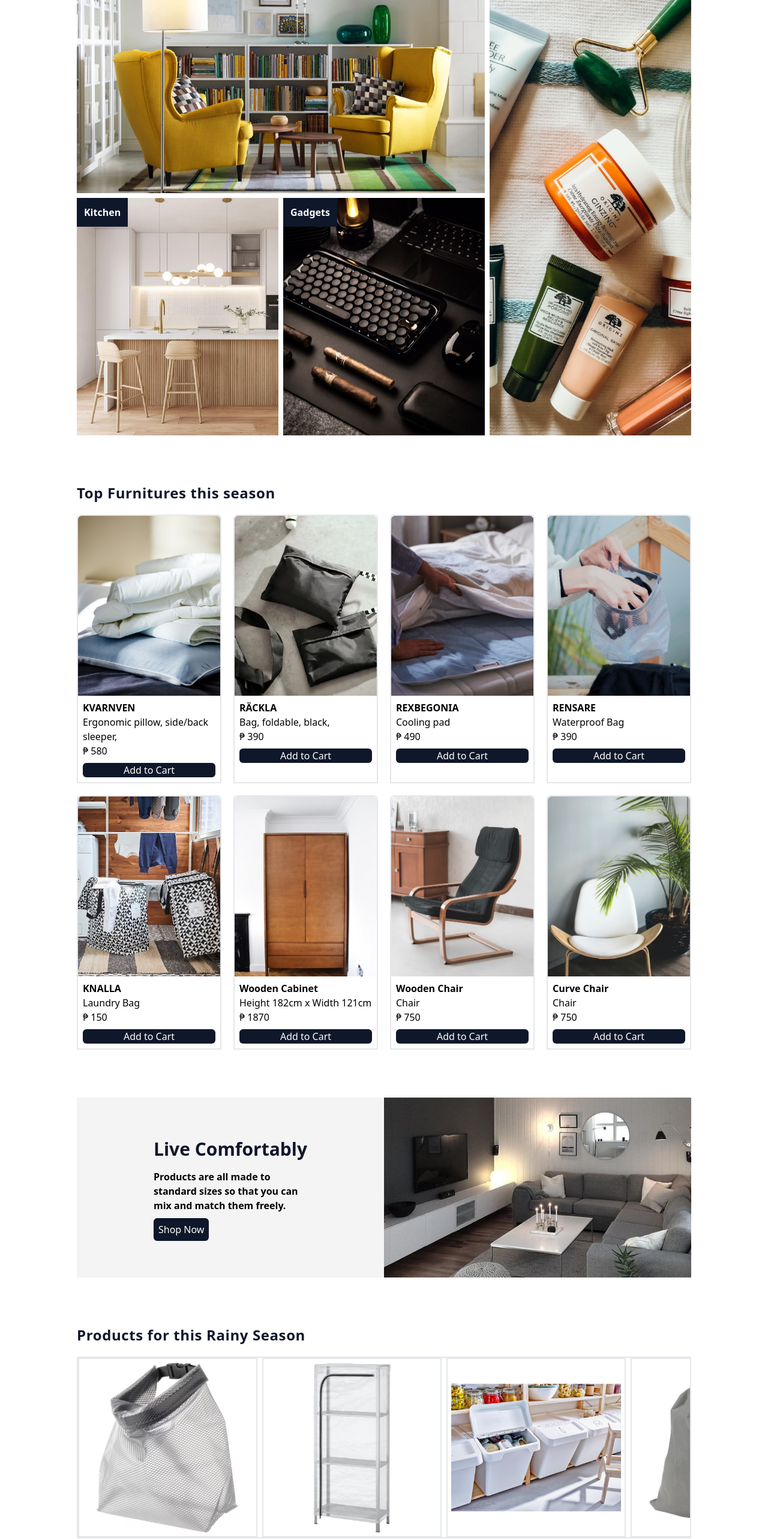
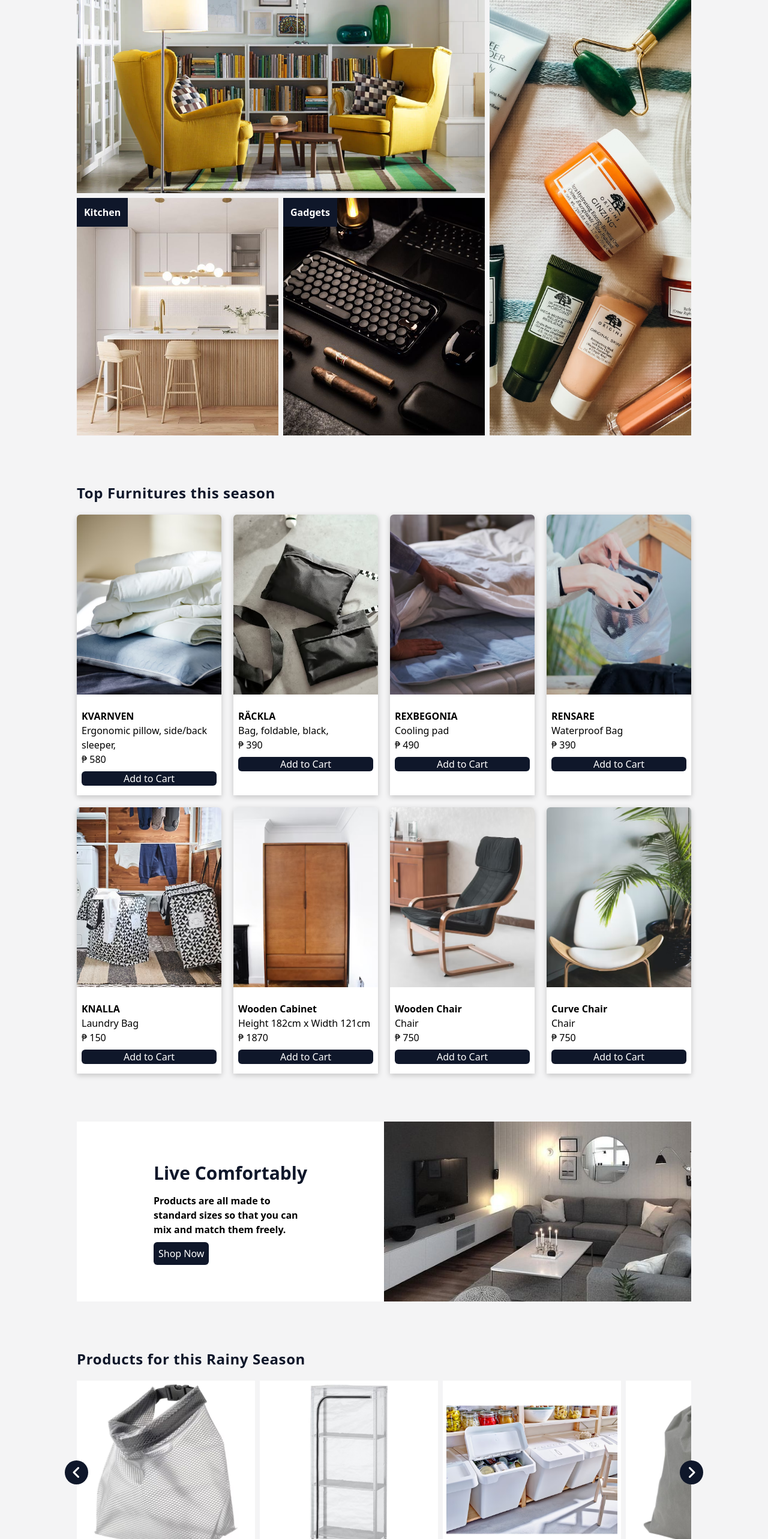
Before and after one commit to RieEvans/Cartimar, a React (Vite) app: page / in a window 1280 px wide. Shown: the part 234-2800 px from the top of the page at 60% size. Built offline with nearby package versions, Linux system fonts and the light colour scheme.

Commit message:
updateCart

```diff
--- a/src/Layout/ProductsLayout.jsx
+++ b/src/Layout/ProductsLayout.jsx
@@ -8,7 +8,7 @@ export const ProductsLayout = () => {
   };
 
   return (
-    <section className="mt-40">
+    <section className="mt-40 ">
       <h1 className="font-bold text-3xl text-center">{itemName}</h1>
       <div className="flex flex-wrap items-center justify-start gap-5 mt-10">
         <NavLink
--- a/src/Pages/Home.jsx
+++ b/src/Pages/Home.jsx
@@ -11,7 +11,7 @@ export const Home = () => {
       <div className="h-[100vh] grid md:grid-cols-2 xl:grid-cols-3 gap-2 ">
         <Link to={`categories/furnitures`} className="relative overflow-hidden col-span-2 hover:bg-gradient-to-tr from-slate-900 to-slate-500 ">
           <img
-            className="w-full h-full object-cover mix-blend-overlay "
+            className="w-full h-full object-cover  "
             src="/product/furniture6.avif"
           />
           <h1 className="absolute top-0 left-0 bg-slate-900 text-white text-slate-900 p-3  font-semibold">
@@ -20,7 +20,7 @@ export const Home = () => {
         </Link>
         <Link to={`categories/skincare`} className="relative overflow-hidden row-span-2 hover:bg-gradient-to-tr from-slate-900 to-slate-500">
           <img
-            className="w-full h-full object-cover  mix-blend-overlay"
+            className="w-full h-full object-cover  "
             src="/product/skincare2.avif"
           />
           <h1 className="absolute top-0 left-0 bg-slate-900 text-white text-slate-900 p-3  font-semibold">
@@ -29,7 +29,7 @@ export const Home = () => {
         </Link>
         <Link to={`categories/kitchen`} className="relative overflow-hidden hover:bg-gradient-to-tr from-slate-900 to-black-500 ">
           <img
-            className="w-full h-full object-cover mix-blend-overlay"
+            className="w-full h-full object-cover "
             src="/product/kitchen.jpg"
           />
           <h1 className="absolute top-0 left-0 bg-slate-900 text-white text-slate-900 p-3  font-semibold">
@@ -38,7 +38,7 @@ export const Home = () => {
         </Link>
         <Link to={`categories/tech`} className="relative overflow-hidden hover:bg-gradient-to-tr from-slate-900 to-black-900">
           <img
-            className="w-full h-full object-cover mix-blend-overlay"
+            className="w-full h-full object-cover "
             src="/product/gadgets.jpg"
           />
           <h1 className="absolute top-0 left-0 bg-slate-900 text-white text-slate-900 p-3  font-semibold">
@@ -56,7 +56,7 @@ export const Home = () => {
             return (
               <Link
                 to={`/categories/product/${items.id}`}
-                className="border-2 hover:border-slate-900 transition rounded-t-md"
+                className="bg-white space-y-4 pb-2 shadow-[0_3px_10px_rgb(0,0,0,0.2)] rounded-t-md"
                 key={items.id}>
                 <div className="h-[300px]">
                   <img
@@ -81,7 +81,7 @@ export const Home = () => {
       </div>
 
       <div className="my-20 ">
-        <div className="flex bg-zinc-100 items-center py-10 h-[300px] overflow-hidden ">
+        <div className="flex bg-white items-center py-10 h-[300px] overflow-hidden ">
           <div className=" w-full flex flex-col items-center ">
             <div className="mx-auto sm:w-[80%] md:w-[50%]">
               <h1 className="text-slate-900 font-bold text-3xl">
--- a/src/Pages/categories/Chairs.jsx
+++ b/src/Pages/categories/Chairs.jsx
@@ -8,7 +8,7 @@ export const Chairs = () => {
     <div className=' mt-5 grid sm:grid-cols-2 md:grid-cols-3 xl:grid-cols-4 gap-2'>
       {filterItems.map((items) => {
          return (
-          <Link to={`/categories/product/${items.id}`} className='border-2 hover:border-slate-900 transition rounded-t-md' key={items.id}>
+          <Link to={`/categories/product/${items.id}`} className='bg-white shadow-[0_3px_10px_rgb(0,0,0,0.2)] pb-2 rounded-xl' key={items.id}>
               <div className='h-[300px]'>
                   <img className='w-full h-full object-cover rounded-t-md' src={items.img} alt="" />
               </div>
--- a/src/Pages/categories/Furnitures.jsx
+++ b/src/Pages/categories/Furnitures.jsx
@@ -6,10 +6,10 @@ export const Furnitures = () => {
   const filterItems = AllProducts.filter((items) => items.category === "Furniture" || items.category === "rainy")
 
   return (
-    <div className=' mt-5 grid sm:grid-cols-2 md:grid-cols-3 xl:grid-cols-4 gap-2'>
+    <div className=' mt-5 grid sm:grid-cols-2 md:grid-cols-3 xl:grid-cols-4 gap-5'>
       {filterItems.map((items) => {
          return (
-          <Link to={`/categories/product/${items.id}`}  className='border-2 hover:border-slate-900 transition rounded-t-md' key={items.id}>
+          <Link to={`/categories/product/${items.id}`}  className='bg-white shadow-[0_3px_10px_rgb(0,0,0,0.2)] pb-2 rounded-xl' key={items.id}>
               <div className='h-[300px]'>
                   <img className='w-full h-full object-cover rounded-t-md' src={items.img} alt="" />
               </div>
--- a/src/Pages/categories/Kitchen.jsx
+++ b/src/Pages/categories/Kitchen.jsx
@@ -8,7 +8,7 @@ export const Kitchen = () => {
     <div className=' mt-5 grid sm:grid-cols-2 md:grid-cols-3 xl:grid-cols-4 gap-2'>
       {filterItems.map((items) => {
          return (
-          <Link to={`/categories/product/${items.id}`} className='border-2 hover:border-slate-900 transition rounded-t-md' key={items.id}>
+          <Link to={`/categories/product/${items.id}`} className='bg-white shadow-[0_3px_10px_rgb(0,0,0,0.2)] pb-2 rounded-xl' key={items.id}>
               <div className='h-[300px]'>
                   <img className='w-full h-full object-cover rounded-t-md' src={items.img} alt="" />
               </div>
--- a/src/Pages/categories/Skincare.jsx
+++ b/src/Pages/categories/Skincare.jsx
@@ -8,7 +8,7 @@ export const Skincare = () => {
     <div className=' mt-5 grid sm:grid-cols-2 md:grid-cols-3 xl:grid-cols-4 gap-2'>
       {filterItems.map((items) => {
          return (
-          <Link to={`/categories/product/${items.id}`} className='border-2 hover:border-slate-900 transition rounded-t-md' key={items.id}>
+          <Link to={`/categories/product/${items.id}`} className='bg-white shadow-[0_3px_10px_rgb(0,0,0,0.2)] pb-2 rounded-xl' key={items.id}>
               <div className='h-[300px]'>
                   <img className='w-full h-full object-cover rounded-t-md' src={items.img} alt="" />
               </div>
--- a/src/Pages/categories/Tech.jsx
+++ b/src/Pages/categories/Tech.jsx
@@ -8,7 +8,7 @@ export const Tech = () => {
     <div className=' mt-5 grid sm:grid-cols-2 md:grid-cols-3 xl:grid-cols-4 gap-2'>
     {filterItems.map((items) => {
        return (
-        <Link to={`/categories/product/${items.id}`} className='border-2 hover:border-slate-900 transition rounded-t-md' key={items.id}>
+        <Link to={`/categories/product/${items.id}`} className='bg-white shadow-[0_3px_10px_rgb(0,0,0,0.2)] pb-2 rounded-xl' key={items.id}>
             <div className='h-[300px]'>
                 <img className='w-full h-full object-cover rounded-t-md' src={items.img} alt="" />
             </div>
--- a/src/Pages/categories/allproducts.jsx
+++ b/src/Pages/categories/allproducts.jsx
@@ -4,10 +4,10 @@ import { Link } from 'react-router-dom'
 
 export const All = () => {
   return (
-    <div className=' mt-5 grid sm:grid-cols-2 md:grid-cols-3 xl:grid-cols-4 gap-2'>
+    <div className=' mt-5 grid sm:grid-cols-2 md:grid-cols-3 xl:grid-cols-4 gap-5'>
         {AllProducts.map((items) => {
             return (
-                <Link to = {`/categories/product/${items.id}`} className='border-2 hover:border-slate-900 transition rounded-t-md' key={items.id}>
+                <Link to = {`/categories/product/${items.id}`} className='bg-white shadow-[rgba(0,_0,_0,_0.24)_0px_3px_8px] pb-2 rounded-xl' key={items.id}>
                     <div className='h-[300px]'>
                         <img className='w-full h-full object-cover rounded-t-md' src={items.img} alt="" />
                     </div>
--- a/src/components/RainySeasonProduct.jsx
+++ b/src/components/RainySeasonProduct.jsx
@@ -6,20 +6,42 @@ export const RainySeasonProduct = () => {
   const filterProductRainy = AllProducts.filter(
     (rainyItems) => rainyItems.id >= 17
   );
+
+  const slideLeft = () => {
+    let slider = document.getElementById("slider");
+    slider.scrollLeft = slider.scrollLeft - 310;
+
+  };
+
+  const slideRight = () => {
+    let slider = document.getElementById("slider");
+    slider.scrollLeft = slider.scrollLeft + 310;
+
+  };
+
+  const handleDragCapture = (e) => {
+    slideLeft(e)
+    slideRight(e)
+  }
+
   return (
-    <section>
+    <section className="relative ">
         <h1 className="font-bold text-2xl text-slate-900 tracking-wide">Products for this Rainy Season</h1>
-      <main className="my-5 flex gap-2 border-2 overflow-auto">
+      <main id="slider" className="my-5 flex gap-2  overflow-auto scroll-smooth no-scrollbar cursor-grab">
         {filterProductRainy.map((rainyItems) => {
           return (
-            <Link to={`/categories/product/${rainyItems.id}`} className="border-2 " key={rainyItems.id}>
-              <div className="w-[295px]">
+            <Link onDragCapture={handleDragCapture}  to={`/categories/product/${rainyItems.id}`} className="" key={rainyItems.id}>
+              <div className="w-[297px]">
                 <img className="w-full h-full object-cover" src={rainyItems.img} alt="" />
               </div>
             </Link>
           );
         })}
       </main>
+      <div className="flex items-center justify-between w-full gap-1">
+        <button id="left" onClick={slideLeft} className="bg-slate-900 rounded-[100%] absolute top-[50%] left-[-20px] text-white text-2xl px-3 py-1" ><i className="fa-solid fa-angle-left"></i></button>
+        <button id="right" onClick={slideRight} className="bg-slate-900 rounded-[100%] absolute top-[50%] right-[-20px] text-white text-2xl px-3 py-1"><i className="fa-solid fa-angle-right"></i></button>
+      </div>
     </section>
   );
 };
--- a/src/index.css
+++ b/src/index.css
@@ -1,3 +1,22 @@
 @tailwind base;
 @tailwind components;
 @tailwind utilities;
+
+@layer utilities {
+    @variants responsive {
+      /* Hide scrollbar for Chrome, Safari and Opera */
+      .no-scrollbar::-webkit-scrollbar {
+          display:none;
+      }
+      /* Hide scrollbar for IE, Edge and Firefox */
+      .no-scrollbar {
+          -ms-overflow-style: none;  /* IE and Edge */
+          scrollbar-width: none;  /* Firefox */
+      }
+    }
+}
+
+body {
+    background-color: rgb(244 244 245);
+    scroll-behavior: smooth;
+}
```
Also changed, not shown: src/Layout/RootLayout.jsx (+1 -7 lines).
